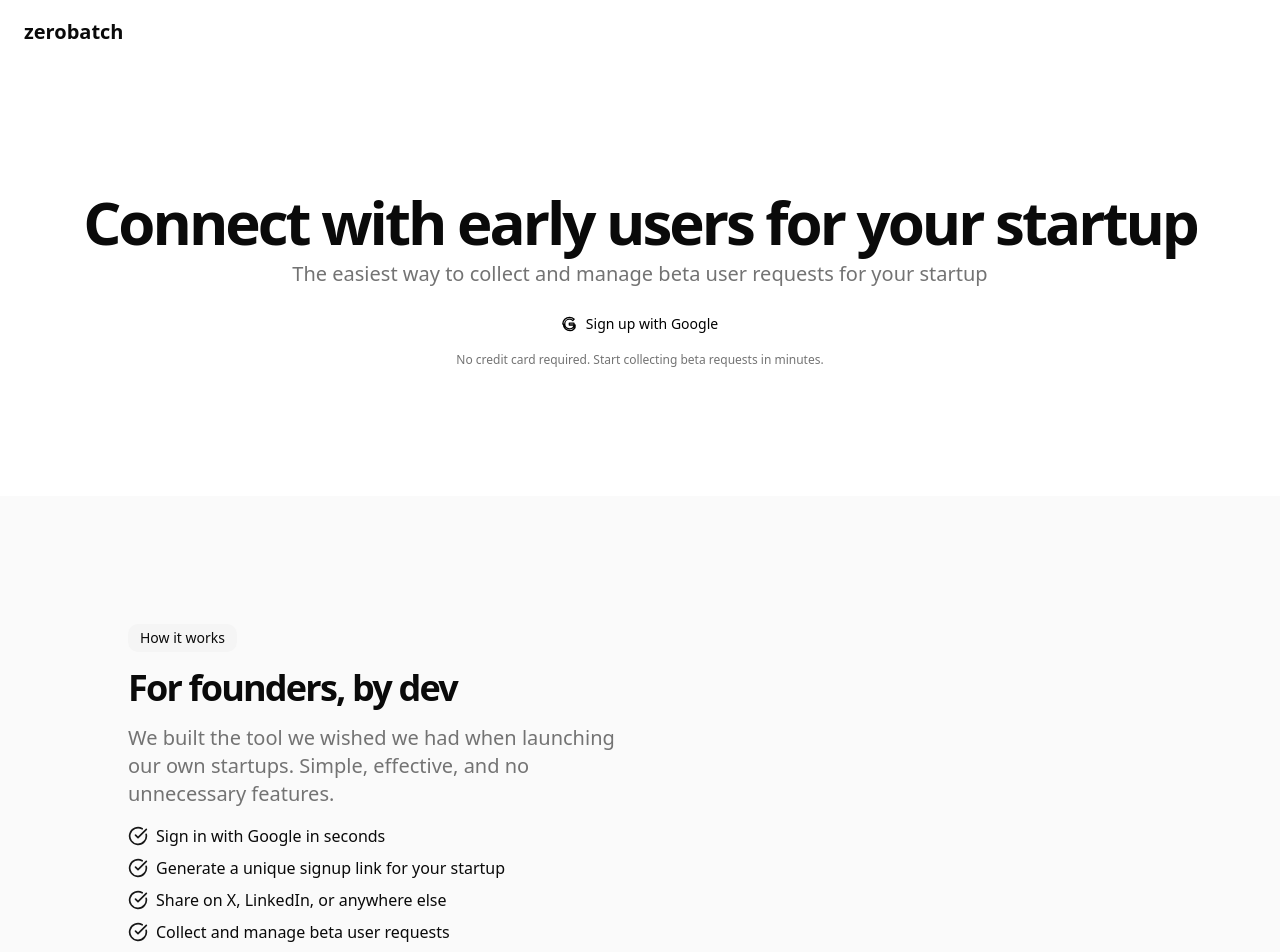
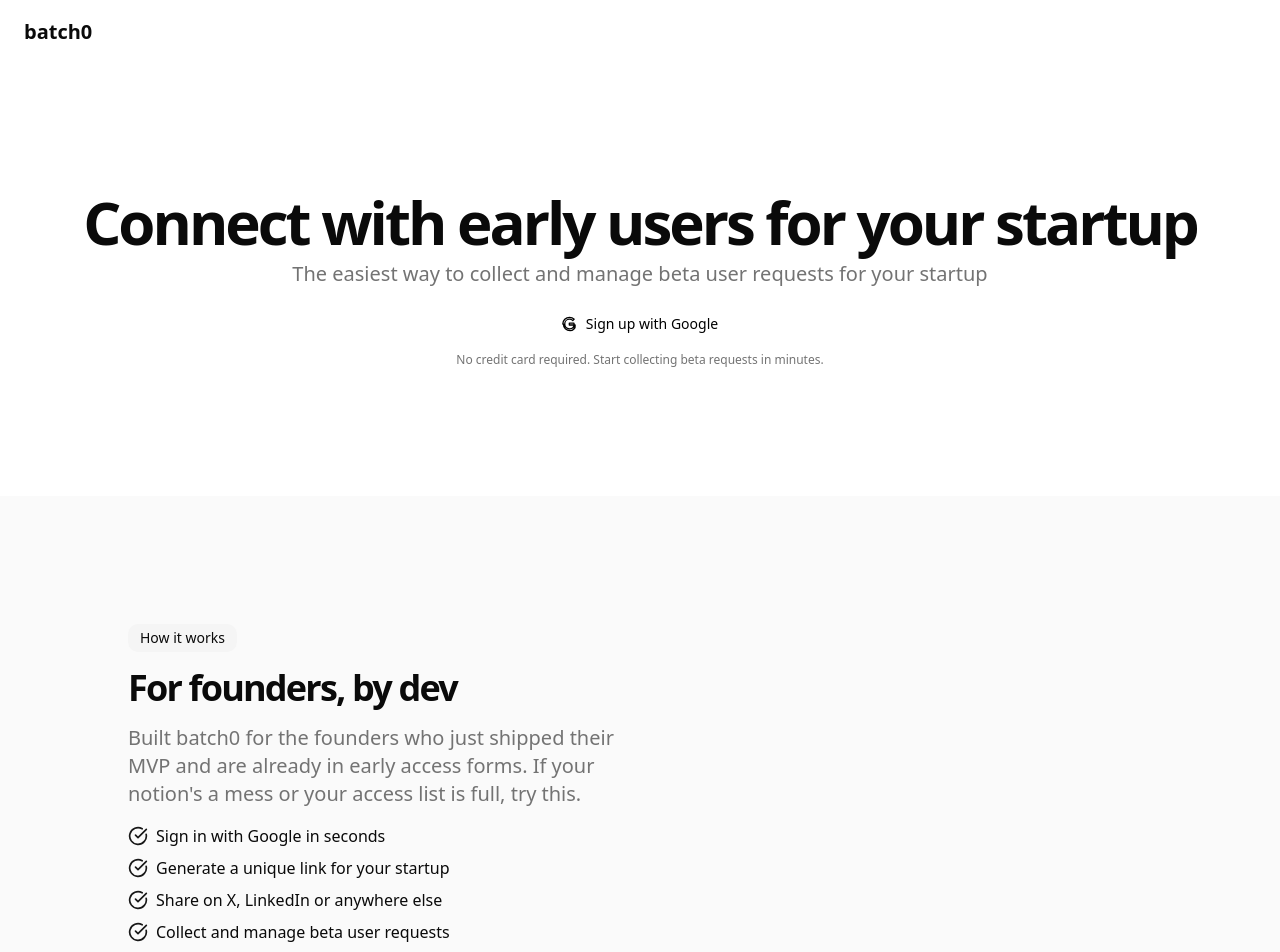
Before and after one commit to aayushk9/zerobatch, a Next.js app: page / in a window 1280 px wide. Shown: the top 952 px of the page. Built offline with nearby package versions, Linux system fonts and the light colour scheme; no server answers.

Commit message:
feat: update some lines on landing

```diff
--- a/components/landing-page.tsx
+++ b/components/landing-page.tsx
@@ -10,7 +10,7 @@
     <div className="flex min-h-screen flex-col">
       <header className="container flex h-16 items-center justify-between px-4 md:px-6">
         <Link href="/" className="flex items-center gap-2 font-bold">
-          <span className="text-xl">zerobatch</span>
+          <span className="text-xl">batch0</span>
         </Link>
       </header>
       <main className="flex-1">
@@ -64,8 +64,7 @@
                 <div className="inline-block rounded-lg bg-muted px-3 py-1 text-sm">How it works</div>
                 <h2 className="text-3xl font-bold tracking-tighter md:text-4xl">For founders, by dev</h2>
                 <p className="text-muted-foreground md:text-xl">
-                  We built the tool we wished we had when launching our own startups. Simple, effective, and no
-                  unnecessary features.
+                Built batch0 for the founders who just shipped their MVP and are already in early access forms. If your notion's a mess or your access list is full, try this.
                 </p>
                 <ul className="grid gap-2">
                   <li className="flex items-center gap-2">
@@ -74,11 +73,11 @@
                   </li>
                   <li className="flex items-center gap-2">
                     <CheckCircle className="h-5 w-5 text-primary" />
-                    <span>Generate a unique signup link for your startup</span>
+                    <span>Generate a unique link for your startup</span>
                   </li>
                   <li className="flex items-center gap-2">
                     <CheckCircle className="h-5 w-5 text-primary" />
-                    <span>Share on X, LinkedIn, or anywhere else</span>
+                    <span>Share on X, LinkedIn or anywhere else</span>
                   </li>
                   <li className="flex items-center gap-2">
                     <CheckCircle className="h-5 w-5 text-primary" />
```
